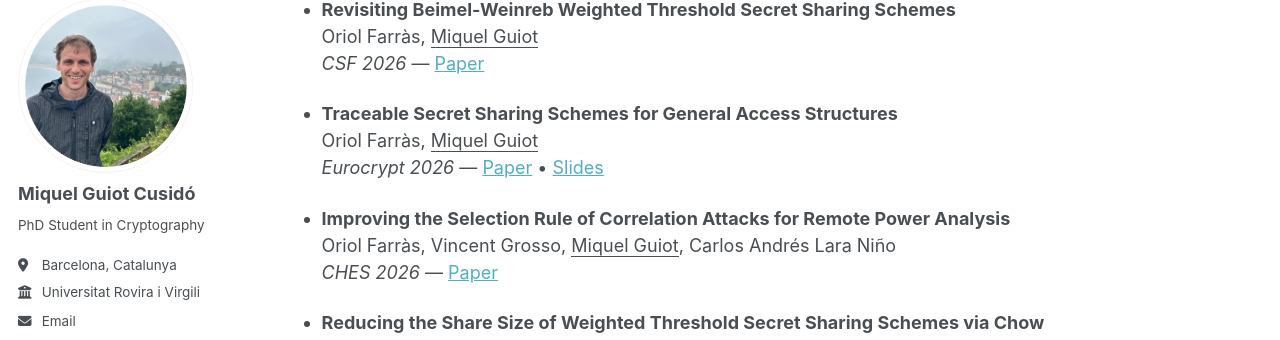
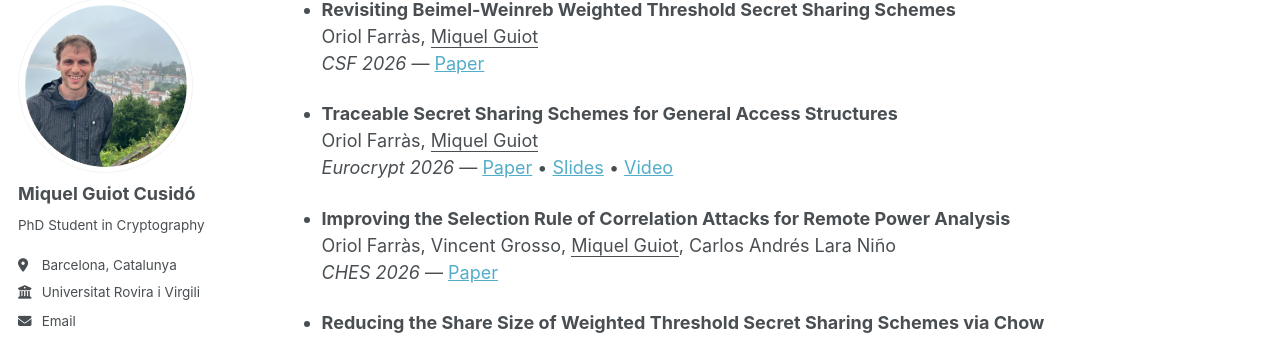
Before and after one commit to MiquelGuiot/MiquelGuiot.github.io, a Jekyll site: the page built from _pages/about.md, in a window 1280 px wide and 900 px high, scrolled down 564 px. Shown: the part 103-443 px from the top of the window. Built offline with Jekyll 4.4.1, drawn with Linux system fonts in a browser that asks for light colours; some web fonts are replaced; a script bundle is joined from its source files by our own code; library files that are not in the unit come from our copies.

Commit message:
Add video link to Eurocrypt 2026 presentation

```diff
--- a/_pages/about.md
+++ b/_pages/about.md
@@ -26,7 +26,7 @@ Outside of research, I like reading novels and short stories, watching movies, r
 
 * **Traceable Secret Sharing Schemes for General Access Structures**
   Oriol Farràs, <ins>Miquel Guiot</ins>
-  *Eurocrypt 2026* — [Paper](https://eprint.iacr.org/2025/1120) • [Slides](https://iacr.org/submit/files/slides/2026/eurocrypt/eurocrypt2026/240/240_slides.pdf)
+  *Eurocrypt 2026* — [Paper](https://eprint.iacr.org/2025/1120) • [Slides](https://iacr.org/submit/files/slides/2026/eurocrypt/eurocrypt2026/240/240_slides.pdf) • [Video](https://www.youtube.com/watch?v=NR4JdVSjhxM)
 
 * **Improving the Selection Rule of Correlation Attacks for Remote Power Analysis**
   Oriol Farràs, Vincent Grosso, <ins>Miquel Guiot</ins>, Carlos Andrés Lara Niño
```
